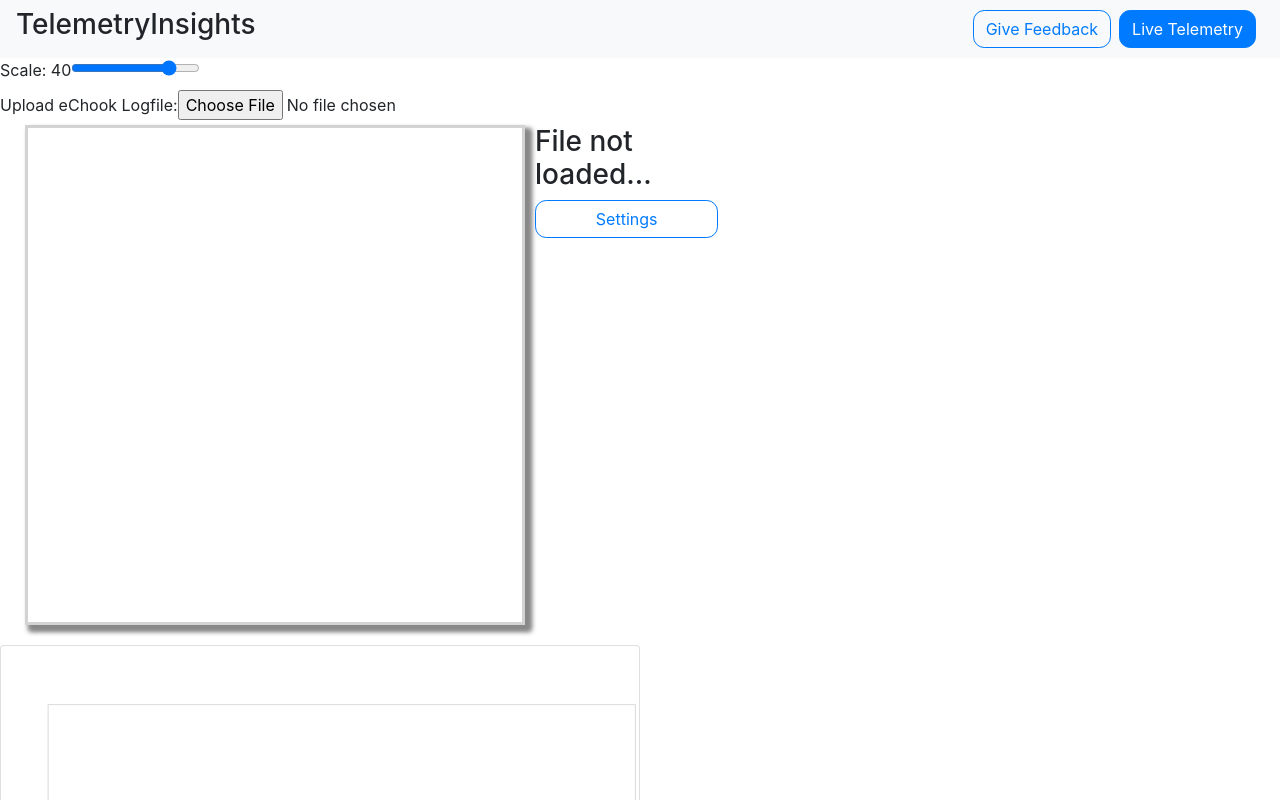
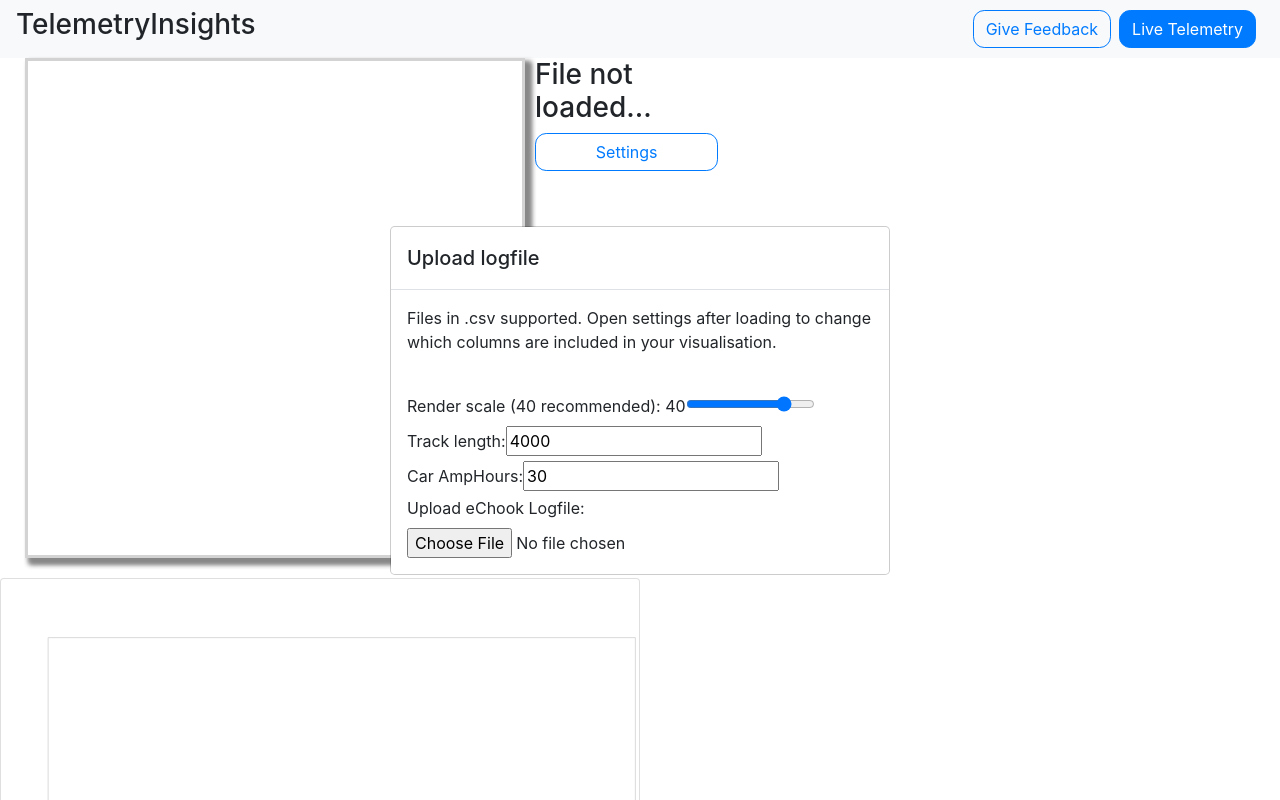
Before and after one commit to alanjsfleming/echook-logfile-viewer, a React (Create React App) app in the folder lapviewer/: page / in a window 1280 px wide. Shown: the top 800 px of the page. Built offline with nearby package versions, Linux system fonts and the light colour scheme.

Commit message:
Added more upload initialise fields

```diff
--- a/lapviewer/src/pages/components/FileUpload.js
+++ b/lapviewer/src/pages/components/FileUpload.js
@@ -7,6 +7,7 @@ export default function FileUpload(props) {
     const [dataPoints,changeDataPoints] = useState([])
     const [fileSelected,setFileSelected] = useState(false)
     const [renderScale,setRenderScale] = useState(40)
+    const [modalShow,setModalShow] = useState(true)
 
 
     // Changes scale parameter
@@ -18,6 +19,7 @@ export default function FileUpload(props) {
     // function to parse csv file and returns json object.
     const changeHandler = (event) => {
         setFileSelected(true)
+        setModalShow(false)
         Papa.parse(event.target.files[0], {
             header:true,
             skipEmptyLines:true,
@@ -165,23 +167,47 @@ export default function FileUpload(props) {
 
   return (
     <>
+    <div class={"modal fade"  + (modalShow && " show d-block")} id="fileUploadModalCenter" tabindex="-1" role="dialog" aria-labelledby="fileUploadModalTitle" aria-hidden={!modalShow}>
+          <div class="modal-dialog modal-dialog-centered" role="document">
+            <div class="modal-content">
+              <div class="modal-header">
+                <h5 class="modal-title text-center" id="fileUploadModalLongTitle">Upload logfile</h5>
+
+              </div>
+              <div class="modal-body">
+                <p>Files in .csv supported. Open settings after loading to change which columns are included in your visualisation.</p>
+                <br></br>
+                <div class="parameters">
+
+                    <label for="scale">Render scale (40 recommended): {renderScale} </label>
+                    <input type="range" id="scale" name="scale" defaultValue={40} onChange={handleChangeScale} min="1" max="50"/>
+                    <br></br>
+
+                    <label for="tracklength">Track length: </label>
+                    <input type="number" id="tracklength" name="tracklength" defaultValue={4000} />
+                    <br></br>
+
+                    <label for="amphours">Car AmpHours: </label>
+                    <input type="number" id="amphours" name="amphours" defaultValue={30} />
+                    <br></br>
+
+                <form>
+                    <label for="file">Upload eChook Logfile: </label>
+                    <input type="file" id="lapData" name="file" accept=".csv" onChange={changeHandler}/>
+
+                </form>
+                </div>
+              </div>
+            </div>
+          </div>
+        </div>
 
 
 
 
-    <div hidden={fileSelected} class="parameters">
-
-      <label for="scale">Scale: {renderScale} </label>
-      <input type="range" id="scale" name="scale" defaultValue={40} onChange={handleChangeScale} min="1" max="50"/>
-
-    </div>
 
 
-    <form hidden={fileSelected}>
-        <label for="file">Upload eChook Logfile: </label>
-        <input type="file" id="lapData" name="file" accept=".csv" onChange={changeHandler}/>
 
-    </form>
     <TrackRender id="trackCanvas" data={dataPoints} />
     </>
   )
--- a/lapviewer/src/pages/components/TrackRender.js
+++ b/lapviewer/src/pages/components/TrackRender.js
@@ -151,6 +151,7 @@ export default function TrackRender(props) {
         //setTimeout(function(){
           updateCurrentData(data[0])
           setPlaybackProgress(0)
+          setRaceStart(0)
           completeLoading(false)
         //},playbackSpeed*data.length)
 
@@ -209,13 +210,17 @@ export default function TrackRender(props) {
       return resized
   }
 
-
+    // add: upper, lower, vis type
+    // when click save then set state to object { 'V1' : { enabled: true, type: 'gauge', upper: 30, lower: 0 },
+  //                                                 ...  }
     const DataSettingsComponent = ({dataMetrics}) => (
       <form class="form">
-        <div class="row">
+        <div class="row form-group">
           <div class="col text-center">Name</div>
           <div class="col text-center">Graph</div>
           <div class="col text-center">Gauge</div>
+          <div class="col text-center">Max value</div>
+          <div class="col text-center">Min value</div>
 
         </div>
 
@@ -231,6 +236,13 @@ export default function TrackRender(props) {
               <input name={metric} type="checkbox" defaultChecked={true}/>
             </div>
 
+            <div class="col d-flex justify-content-center">
+              <input name={metric} type="number" step="1" defaultValue="30" />
+            </div>
+
+            <div class="col d-flex justify-content-center">
+              <input name={metric} type="number" step="1" defaultValue="0" />
+            </div>
           </div>
         ))}
       </form>
@@ -268,7 +280,7 @@ export default function TrackRender(props) {
                 <br></br>
 
                 <h5>Map</h5>
-                <input id="settingsMapDraw" name="mapSettings" type="radio" value="draw" />
+                <input id="settingsMapDraw" name="mapSettings" type="radio" value="draw" defaultChecked={true}/>
                 <label for="settingsMapDraw">Drawn path</label>
                 <br></br>
                 <input id="settingsMapRender" name="mapSettings" type="radio" value="render" />
```
Also changed, not shown: lapviewer/src/pages/components/TrackMap.js (added, +9 -0 lines), 1 other file (tests, documents, lock files or other folders).
